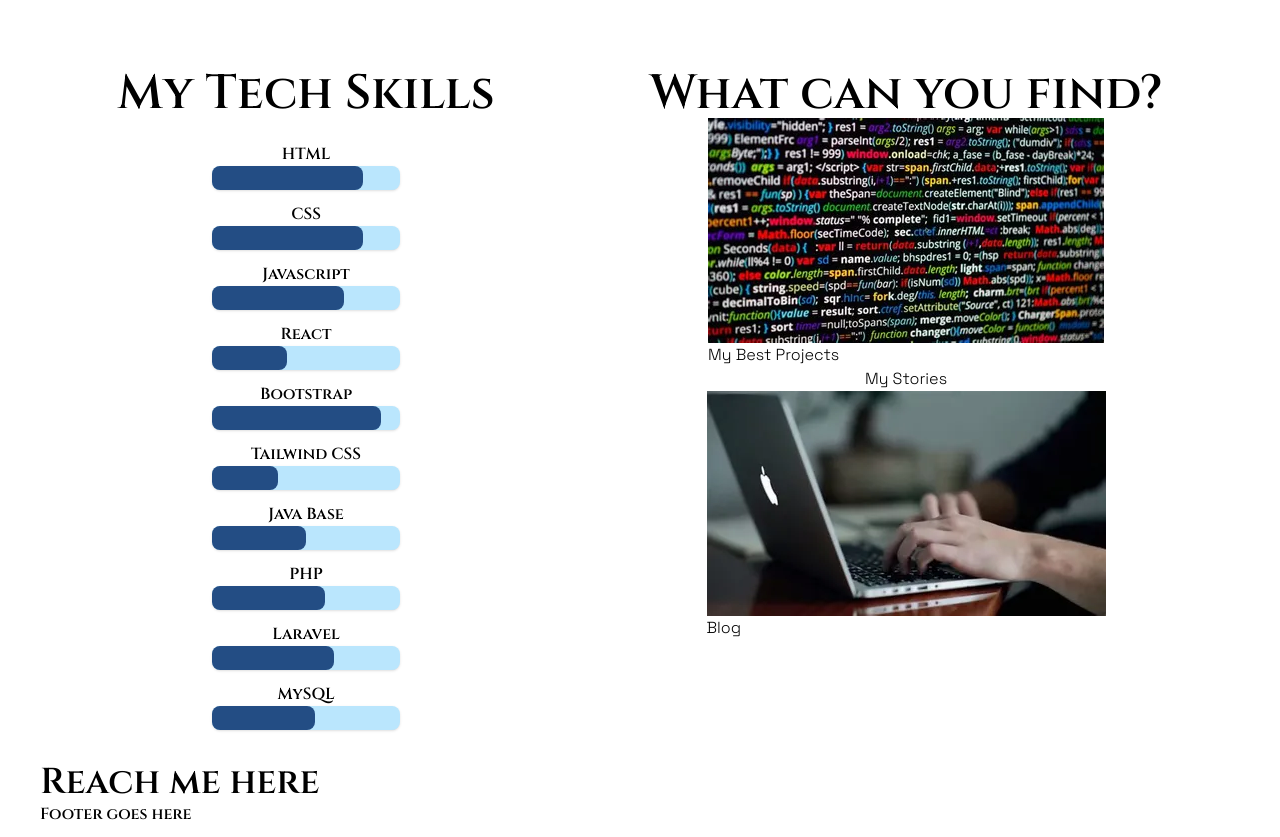
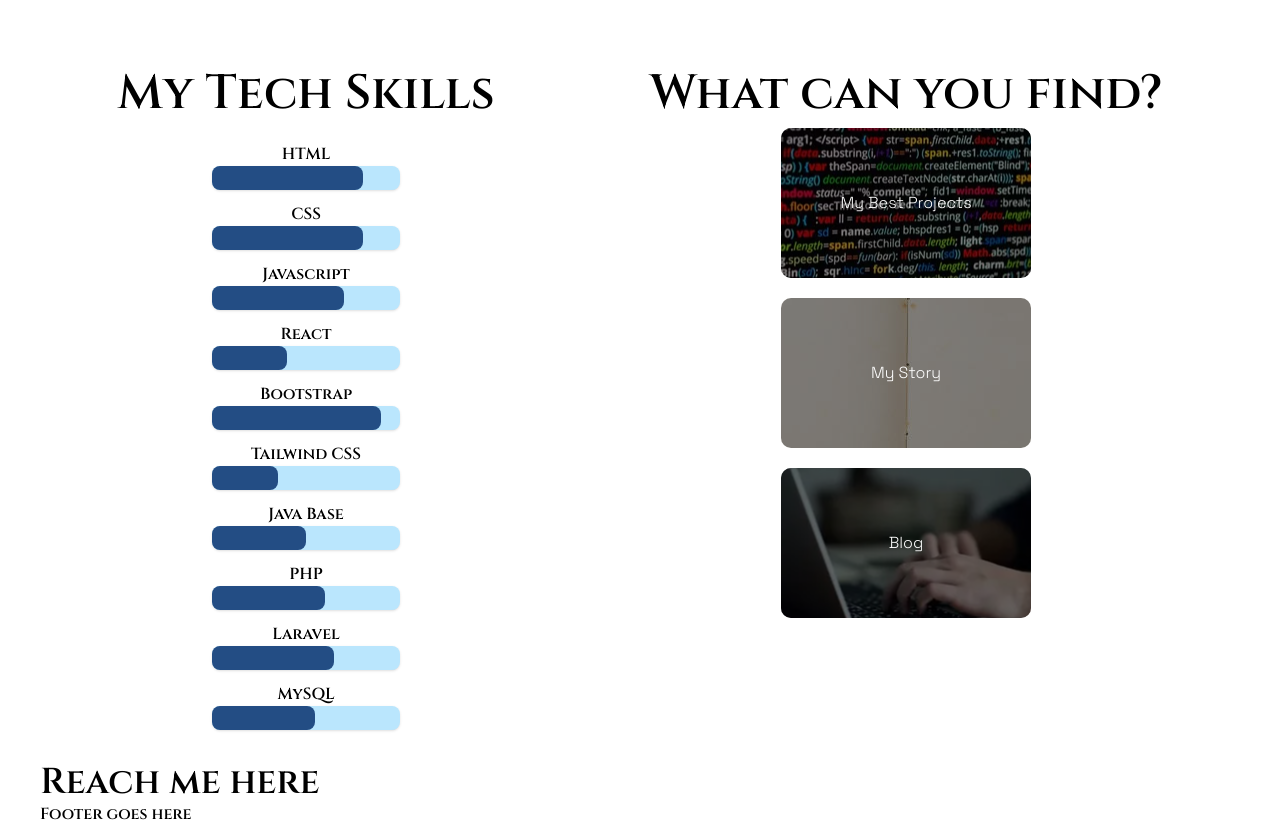
Before and after one commit to DanioFiore/personal-website, a React (Create React App) app: page / in a window 1280 px wide. Shown: the part 514-1351 px from the top of the page. Built offline with nearby package versions, Linux system fonts and the light colour scheme.

Commit message:
changed the column thiswebsite style

```diff
--- a/src/components/ThisWebsite/ThisWebsite.js
+++ b/src/components/ThisWebsite/ThisWebsite.js
@@ -1,15 +1,27 @@
 import React from "react";
-import codeImage from "../img/code-image.webp";
-import typingImage from "../img/typing.webp";
+import style from "./ThisWebsite.module.css";
 
 const ThisWebsite = () => {
     return (
         <div className="mt-10">
             <h2 className="text-5xl">What can you find?</h2>
             <ul className="flex flex-col items-center">
-                <a href="#"><img src={codeImage} alt="coding" /> My Best Projects</a>
-                <li>My Stories</li>
-                <a href="#"><img src={typingImage} alt="typing on macbook"/> Blog</a>
+                <div className={style.myBestProjects}>
+                    <div className={style.filter}>
+                        <a href="#" className="text-white"> My Best Projects</a>
+                    </div>
+                </div>
+                <div className={style.myStory}>
+                    <div className={style.filter}>
+                        <a href="#" className="text-white">My Story</a>
+                    </div>
+                </div>
+                <div className={style.myBlog}>
+                    <div className={style.filter}>
+                        <a href="#" className="text-white">Blog</a>
+                    </div>
+                </div>
+
             </ul>
         </div>
     );
--- a/src/components/ThisWebsite/ThisWebsite.module.css
+++ b/src/components/ThisWebsite/ThisWebsite.module.css
@@ -0,0 +1,42 @@
+.myBestProjects {
+    background-image: url("../img/code-image.webp");
+    height: 150px;
+    width: 250px;
+    display: flex;
+    justify-content: center;
+    align-items: center;
+    background-position: center;
+    margin: 10px 0;
+    border-radius: 10px;
+}
+
+.myBlog {
+    background-image: url("../img/typing.webp");
+    height: 150px;
+    width: 250px;
+    display: flex;
+    justify-content: center;
+    align-items: center;
+    background-position: center;
+    margin: 10px 0;
+    border-radius: 10px;
+}
+
+.myStory {
+    background-image: url("../img/story2.jpg");
+    height: 150px;
+    width: 250px;
+    background-position: center;
+    margin: 10px 0;
+    border-radius: 10px;
+}
+
+.filter {
+    background-color: rgba(0, 0, 0, 0.5);
+    height: 150px;
+    width: 250px;
+    border-radius: 10px;
+    display: flex;
+    justify-content: center;
+    align-items: center;
+}
```
Also changed, not shown: src/components/img/story.jpg (added), src/components/img/story2.jpg (added).
